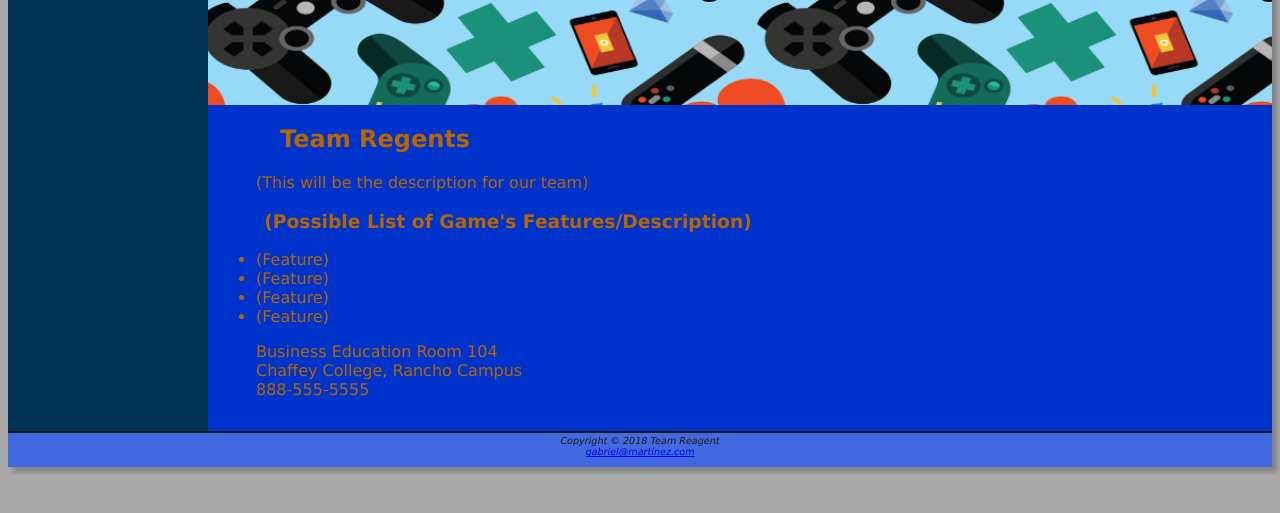
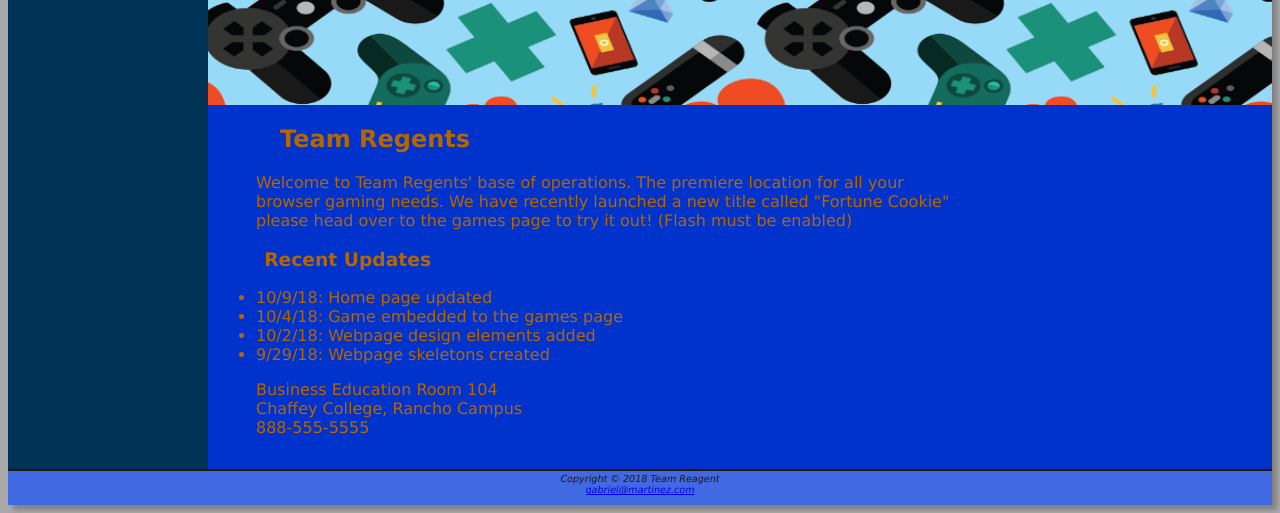
Before and after one commit to Techfall/techfall.github.io, a plain HTML site: page index.html in a window 1280 px wide. Shown: the part 327-840 px from the top of the page. Before the commit the page ends 802 px from the top, so only its background shows below. Drawn offline with Linux system fonts and the light colour scheme.

Commit message:
Update index.html

```diff
--- a/index.html
+++ b/index.html
@@ -38,16 +38,18 @@
 	<h2>Team Regents</h2>
 
 	<p>
-		(This will be the description for our team)
+		Welcome to Team Regents' base of operations. The premiere location for all your<br>
+		browser gaming needs. We have recently launched a new title called "Fortune Cookie"<br>
+		please head over to the games page to try it out! (Flash must be enabled)
 	</p>
 
-	<h3>(Possible List of Game's Features/Description)</h3>
+	<h3>Recent Updates</h3>
 
 	<ul>
-		<li>(Feature)</li>
-		<li>(Feature)</li>
-		<li>(Feature)</li>
-		<li>(Feature)</li>
+		<li>10/9/18: Home page updated</li>
+		<li>10/4/18: Game embedded to the games page</li>
+		<li>10/2/18: Webpage design elements added</li>
+		<li>9/29/18: Webpage skeletons created</li>
 	</ul>
 
 	<div>
```
